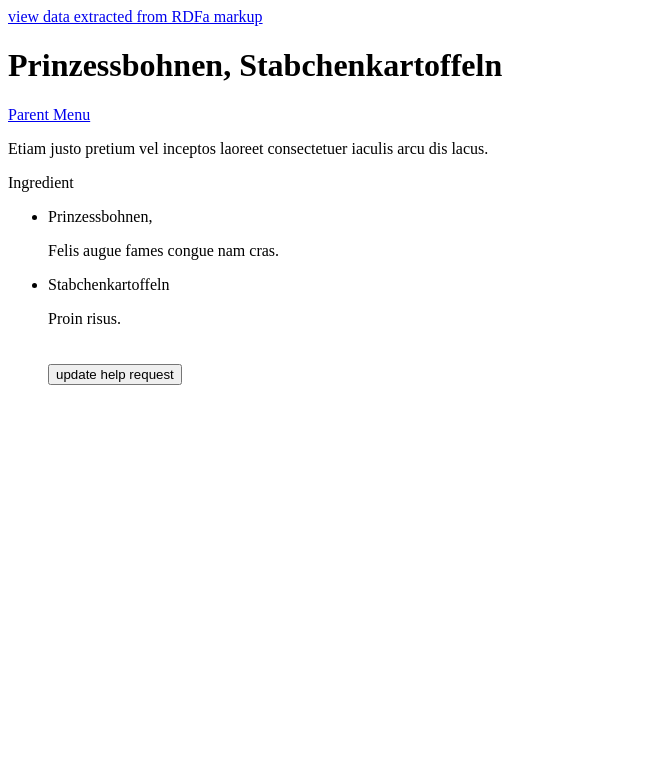
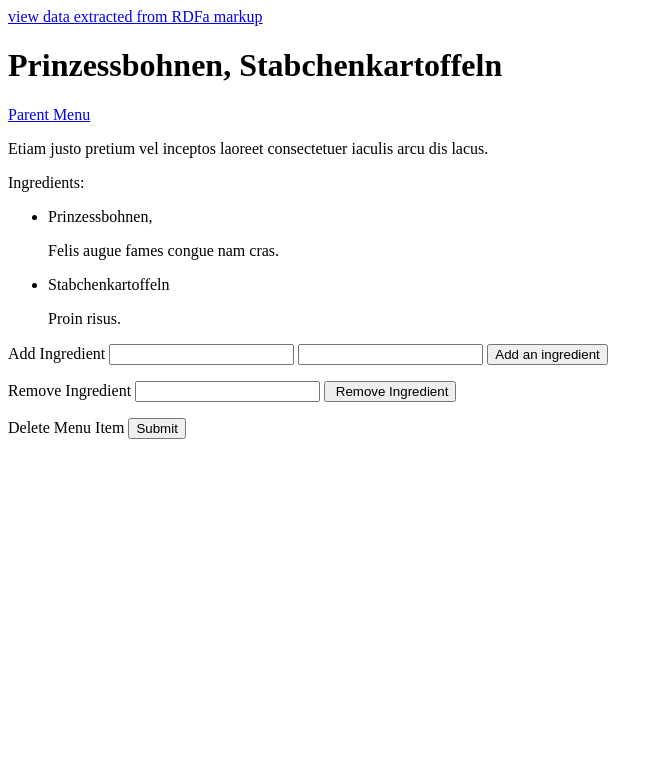
Before and after one commit to gerbal/WIO-restaurant, a Flask app: page /menu/menu-1/dish-KU1J19 in a window 1280 px wide. Shown: the top 783 px of the page, without its empty margins (0-663 px from the left). Run offline with Flask 2, Linux system fonts and the light colour scheme.

Commit message:
post,patch,delete functions now work properly

```diff
--- a/server.py
+++ b/server.py
@@ -1,4 +1,4 @@
-from flask import Flask, request, render_template, make_response
+from flask import Flask, request, render_template, make_response, url_for, redirect
 from flask.ext.restful import Api, Resource, reqparse, abort
 
 import json
@@ -22,6 +22,14 @@ def generate_id(size=6, chars=string.ascii_lowercase + string.digits):
 def error_if_menu_not_found(menu_id):
     if menu_id not in data.keys():
         message = "Menu {} doesn't exist".format(menu_id)
+        abort(404, message=message)
+
+def error_if_dish_not_found(menu_id, dish_id):
+    if menu_id not in data.keys():
+        message = "Menu {} doesn't exist".format(menu_id)
+        abort(404, message=message)
+    elif dish_id not in data[menu_id]["dishes"]:
+        message = "Dish {} doesn't exist".format(dish_id)
         abort(404, message=message)
 
 def filter_and_sort_helprequests(q='', sort_by='time'):
@@ -48,7 +56,7 @@ def filter_dict_list(dic):
 def render_menu_list_as_html(menus):
     return render_template(
         'menus_list.html',
-        menus= filter_dict_list(menus))
+        menus= menus)
 
 def render_menu_as_html(menu):
     return render_template(
@@ -69,20 +77,29 @@ def nonempty_string(x):
 #
 # specify the data we need to create a new help request
 #
-new_helprequest_parser = reqparse.RequestParser()
-for arg in ['from', 'title', 'description']:
-    new_helprequest_parser.add_argument(
+
+new_menu_parser = reqparse.RequestParser()
+for arg in ['menu_title','menu_description']:
+    new_menu_parser.add_argument(
+        arg, type=nonempty_string, required=True,
+        help="'{}' is a required value".format(arg))
+
+new_dish_parser = reqparse.RequestParser()
+for arg in ['item_name','dish_description']:
+    new_dish_parser.add_argument(
         arg, type=nonempty_string, required=True,
         help="'{}' is a required value".format(arg))
 
 #
 # specify the data we need to update an existing help request
 #
-update_helprequest_parser = reqparse.RequestParser()
-update_helprequest_parser.add_argument(
-    'priority', type=int, default=PRIORITIES.index('normal'))
-update_helprequest_parser.add_argument(
-    'comment', type=str, default='')
+update_dish_parser = reqparse.RequestParser()
+update_dish_parser.add_argument(
+    'ingredient', type=str, default='')
+update_dish_parser.add_argument(
+    'description', type=str, default='')
+update_dish_parser.add_argument(
+    'del-ingredient', type=str, default='')
 
 #
 # specify the parameters for filtering and sorting help requests
@@ -96,80 +113,49 @@ query_parser.add_argument(
 #
 # define our (kinds of) resources
 #
-# class helprequest(Resource):
-#     def get(self, helprequest_id):
-#         error_if_helprequest_not_found(helprequest_id)
-#         return make_response(
-#             render_helprequest_as_html(
-#                 data["helprequests"][helprequest_id]), 200)
-#
-#     def patch(self, helprequest_id):
-#         error_if_helprequest_not_found(helprequest_id)
-#         helprequest = data["helprequests"][helprequest_id]
-#         update = update_helprequest_parser.parse_args()
-#         helprequest['priority'] = update['priority']
-#         if len(update['comment'].strip()) > 0:
-#             helprequest.setdefault('comments', []).append(update['comment'])
-#         return make_response(
-#             render_helprequest_as_html(helprequest), 200)
 
 class getMenu(Resource):
     def get(self, menu_id):
+        error_if_menu_not_found(menu_id)
         #error_if_helprequest_not_found(helprequest_id)
         return make_response(
             render_menu_as_html(
                 data[menu_id]), 200)
 
-    def patch(self, menu_id):
+    def put(self, menu_id):
         error_if_menu_not_found(menu_id)
-        helprequest = data["helprequests"][menu_id]
-        update = update_helprequest_parser.parse_args()
-        helprequest['priority'] = update['priority']
-        if len(update['comment'].strip()) > 0:
-            helprequest.setdefault('comments', []).append(update['comment'])
+        update = new_dish_parser.parse_args()
+        print update
+        new_dish = 'dish-'+generate_id()
+        data[menu_id]['dishes'][new_dish] = {"dish": update['item_name'],
+                                             'dish_description': update['dish_description'],
+                                             'ingredient_list': {}}
+
+        menu = data[menu_id]
         return make_response(
-            render_helprequest_as_html(helprequest), 200)
+            render_menu_as_html(menu), 200)
+    def delete(self, menu_id):
+        error_if_menu_not_found(menu_id)
+        menu = data[menu_id]
+        del data[menu_id]
+        return make_response(
+            render_dish_as_html(menu), 204)
 
-# class HelpRequestAsJSON(Resource):
-#     def get(self, helprequest_id):
-#         error_if_helprequest_not_found(helprequest_id)
-#         helprequest = data["helprequests"][helprequest_id]
-#         helprequest["@context"] = data["@context"]
-#         return helprequest
-#
-# class HelpRequestList(Resource):
-#     def get(self):
-#         query = query_parser.parse_args()
-#         return make_response(
-#             render_helprequest_list_as_html(
-#                 filter_and_sort_helprequests(
-#                     q=query['q'], sort_by=query['sort-by'])), 200)
-#
-#     def post(self):
-#         helprequest = new_helprequest_parser.parse_args()
-#         helprequest['time'] = datetime.isoformat(datetime.now())
-#         helprequest['priority'] = PRIORITIES.index('normal')
-#         helprequests[generate_id()] = helprequest
-#         return make_response(
-#             render_helprequest_list_as_html(
-#                 filter_and_sort_helprequests()), 201)
 
 class menuList(Resource):
     def get(self):
         return make_response(
-            render_menu_list_as_html(
-                #filter_and_sort_helprequests(
-                #q=query['q'], sort_by=query['sort-by'])),
-                   data),  200)
+            render_menu_list_as_html(data),  200)
 
     def post(self):
-        helprequest = new_helprequest_parser.parse_args()
-        helprequest['time'] = datetime.isoformat(datetime.now())
-        helprequest['priority'] = PRIORITIES.index('normal')
-        helprequests[generate_id()] = helprequest
+        update = new_menu_parser.parse_args()
+        new_menu_id = 'menu-'+generate_id()
+        data[new_menu_id] = {
+            'menu': update['menu_title'],
+            'description': update['menu_description'],
+            'dishes':{}}
         return make_response(
-            render_helprequest_list_as_html(
-                filter_and_sort_helprequests()), 201)
+            render_menu_list_as_html(data), 201)
 
 # class HelpRequestListAsJSON(Resource):
 #     def get(self):
@@ -177,18 +163,38 @@ class menuList(Resource):
 
 class getDish(Resource):
     def get(self, menu_id, dish_id):
+        error_if_dish_not_found(menu_id, dish_id)
         return make_response(
             render_dish_as_html(data[menu_id]['dishes'][dish_id])
                 , 200)
-    # def patch(self, menu_id, dish_id):
-    #     error_if_dish_not_found(menu_id, dish_id)
-    #     dish = data[menu_id]['dishes'][dish_id
-    #     update = update_helprequest_parser.parse_args()
-    #     helprequest['priority'] = update['priority']
-    #     if len(update['comment'].strip()) > 0:
-    #         helprequest.setdefault('comments', []).append(update['comment'])
-    #     return make_response(
-    #         render_helprequest_as_html(helprequest), 200)
+    def patch(self, menu_id, dish_id):
+        error_if_dish_not_found(menu_id, dish_id)
+        update = update_dish_parser.parse_args()
+        # print update
+        if len(update['ingredient']) > 0:
+            new_ingredient = 'ingredient-'+generate_id()
+            data[menu_id]['dishes'][dish_id]['ingredient_list'][new_ingredient] = {
+                'ingredient_description': update['description'],
+                'ingredient': update['ingredient']}
+            # dish = data[menu_id]['dishes'][dish_id]
+        elif len(update['del-ingredient']) > 0:
+            # dish = data[menu_id]['dishes'][dish_id]
+            match = ""
+            for i in data[menu_id]['dishes'][dish_id]['ingredient_list']:
+                if data[menu_id]['dishes'][dish_id]['ingredient_list'][i]['ingredient'] == update['del-ingredient']:
+                    match = i
+            del data[menu_id]['dishes'][dish_id]['ingredient_list'][match]
+
+        dish = data[menu_id]['dishes'][dish_id]
+        print update
+        return make_response(
+            render_dish_as_html(dish), 200)
+    def delete(self, menu_id, dish_id):
+        error_if_dish_not_found(menu_id, dish_id)
+        dish = data[menu_id]['dishes'][dish_id]
+        del data[menu_id]['dishes'][dish_id]
+        return make_response(
+            render_dish_as_html(dish), 204)
 #
 # assign URL paths to our resources
 #
--- a/templates/dish.html
+++ b/templates/dish.html
@@ -13,7 +13,7 @@ view data extracted from RDFa markup</a><br>
 
 
 
-  <label>Ingredient<br>
+ Ingredients:<br>
     <ul>
       {% for ingredient in dish.ingredient_list %}
       <li property="bbc:ingredients"
@@ -22,30 +22,61 @@ view data extracted from RDFa markup</a><br>
         <span property="dcterms:description" >{{ dish.ingredient_list[ingredient]['ingredient_description'] }}</span>
       </li>
 	      {% endfor %}
-  </label>
-  <br>
 
-{#  <label>description<br>#}
-{#      <li#}
-{#          property="dcterms:description" typeof="Comment">#}
-{#        <p property="text">{{ dish.dish_description }}</p>#}
-{#      </li>#}
-{#    </ul>#}
-{#  </label>#}
-  <br>
-  <form class="dish-editor" method="patch">
-  <input class="update" type="submit" value="update help request">
+  </ul>
+
+
+  <form method="PATCH" class="add-ingredient">
+	Add Ingredient
+	<input class="name" type="text" name="ingredient" value="" />
+	<input class="description" type="text" name="description" value="" />
+	<input class="add" type="submit" value="Add an ingredient" />
+</form>
+<form method="patch" class="remove-ingredient">
+	Remove Ingredient
+	<input class="name" type="text" name="del-ingredient"  />
+	<input class="remove" type="submit" value=" Remove Ingredient"/>
+</form>
+
+<form method="DELETE" class="delete-dish">
+	Delete Menu Item
+	<input class="this" type="submit" />
+</form>
+
   <script>
-    var form = document.querySelector('form.dish-editor');
-    var button = document.querySelector('form.dish-editor input.update');
+    var addForm = document.querySelector('form.add-ingredient');
+    var addButton = document.querySelector('form.add-ingredient input.add');
 
-    button.addEventListener('click', function (event) {
+    addButton.addEventListener('click', function (event) {
       event.preventDefault();
       var request = new XMLHttpRequest();
       request.open('PATCH', window.location.pathname);
-      request.send(new FormData(form));
+      request.send(new FormData(addForm));
+        console.log(new FormData(addForm))
     }, false);
+
+    var remForm = document.querySelector('form.remove-ingredient');
+    var remButton = document.querySelector('form.remove-ingredient input.remove');
+
+    remButton.addEventListener('click', function (event) {
+      event.preventDefault();
+      var request = new XMLHttpRequest();
+      request.open('PATCH', window.location.pathname);
+      request.send(new FormData(remForm));
+{#        console.log(new FormData(remForm))#}
+    }, false);
+
+    var delForm = document.querySelector('form.delete-dish');
+    var delButton = document.querySelector('form.delete-dish input.this');
+
+    delButton.addEventListener('click', function (event) {
+      event.preventDefault();
+      var request = new XMLHttpRequest();
+      request.open('DELETE', window.location.pathname);
+      request.send(new FormData(delForm));
+{#        console.log(new FormData(remForm))#}
+    }, false);
+
   </script>
-</form>
 </body>
 </html>
```
Also changed, not shown: templates/menu.html (+28 -4 lines), templates/menus_list.html (+6 -1 lines).
